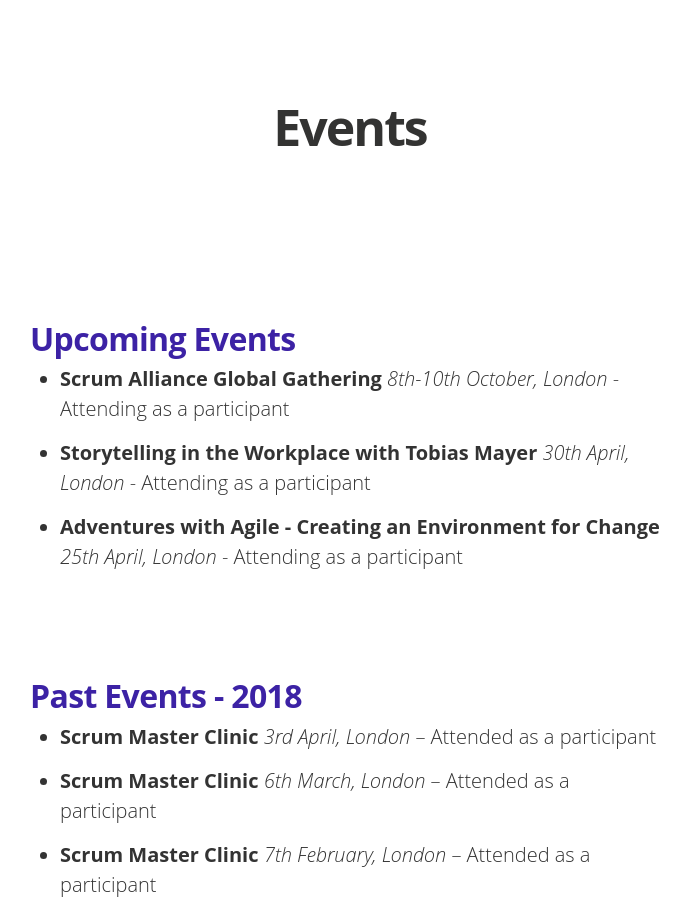
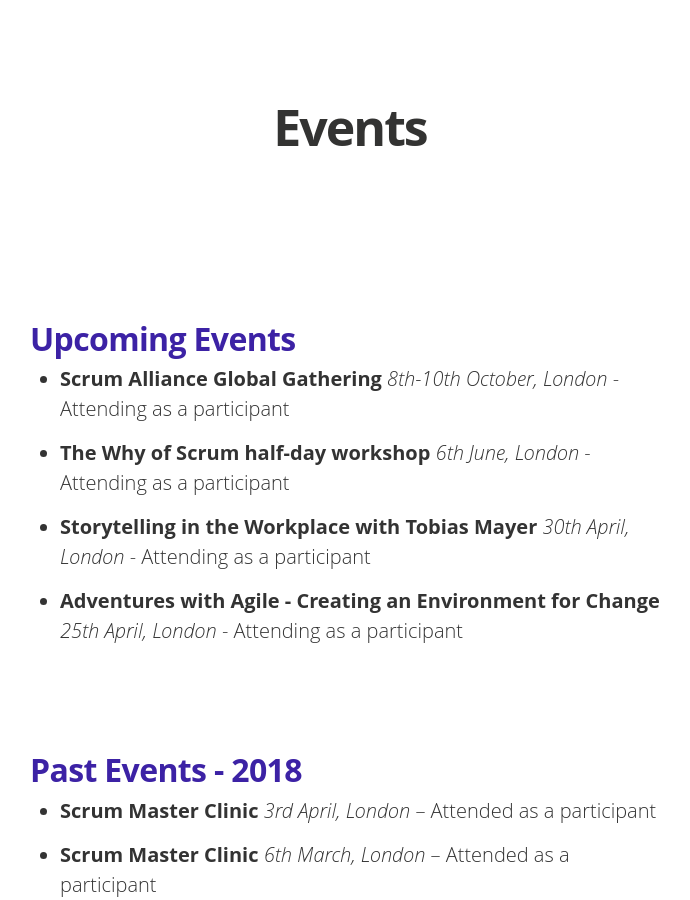
Before and after one commit to IamJackReed/JackReed, a Jekyll site: the page built from events.md, in a window 1280 px wide and 900 px high. Shown: the whole window, without its empty margins (290-980 px from the left). Built offline with Jekyll 4.4.1, drawn with Linux system fonts in a browser that asks for light colours; nearby versions of some CDN libraries; some web fonts are replaced.

Commit message:
Update events.md

```diff
--- a/events.md
+++ b/events.md
@@ -6,6 +6,8 @@
 # Upcoming Events
 -
 <span style="color:#00000; font-family: 'open sans'; font-size: 1em; font-size: 20px; font-weight: 200; hyphens: none;">**Scrum Alliance Global Gathering** *8th-10th October, London* - Attending as a participant
+-
+<span style="color:#00000; font-family: 'open sans'; font-size: 1em; font-size: 20px; font-weight: 200; hyphens: none;">**The Why of Scrum half-day workshop** *6th June, London* - Attending as a participant
 -
 <span style="color:#00000; font-family: 'open sans'; font-size: 1em; font-size: 20px; font-weight: 200; hyphens: none;">**Storytelling in the Workplace with Tobias Mayer** *30th April, London* - Attending as a participant
 -
```
